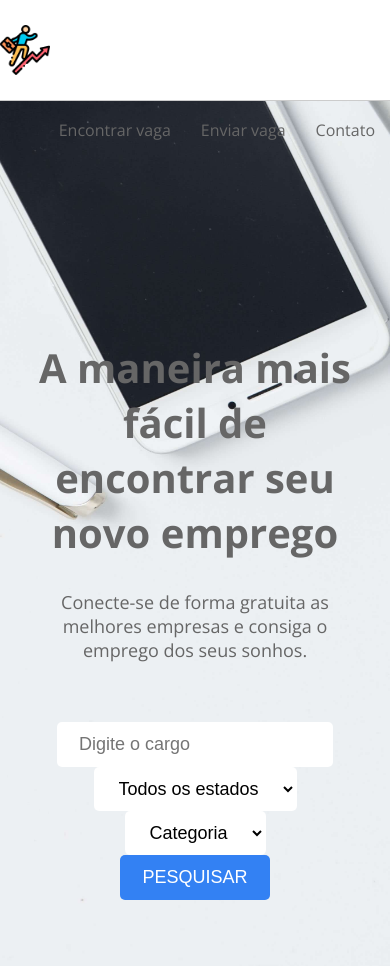
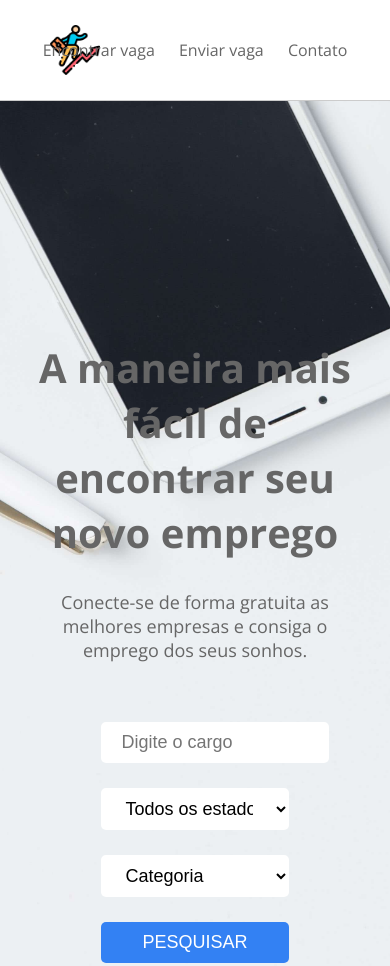
Before and after one commit to matheusbattisti/horadecodar-htmlcss, a plain HTML site: page index.html in a window 390 px wide. Shown: the top 966 px of the page. Drawn offline with nearby package versions, Linux system fonts and the light colour scheme.

Commit message:
comecando responsivo

```diff
--- a/css/styles.css
+++ b/css/styles.css
@@ -519,7 +519,6 @@ footer li {
 }
 
 .footer-box {
-	display: inline-block;
 	width: 31%;
 	padding: 1%;
 	float: left;
@@ -590,3 +589,42 @@ footer .wrapper:after {
 	font-weight: 600;
 	margin-top: 40px;
 }
+
+/* responsive */
+@media screen and (max-width: 960px) {
+	#logo {
+		position: absolute;
+		left: 50px;
+	}
+
+	.nav-container ul {
+		float: none;
+		text-align: center;
+		padding: 0;
+	}
+
+	.nav-container ul li {
+		position: relative;
+		margin-left: auto;
+		margin-right: auto;
+		float: none;
+		display: inline-block;
+		margin: 0 10px;
+	}
+
+	#search-form form {
+		width: 60%;
+		position: relative;
+		margin-left: auto;
+		margin-right: auto;
+	}
+
+	#search-form form input, #search-form select {
+		display: block;
+		margin: 0;
+		margin-bottom: 25px;
+		width: 100%;
+		border-width: 0;
+		padding: 10px 20px;
+	}
+}
```
